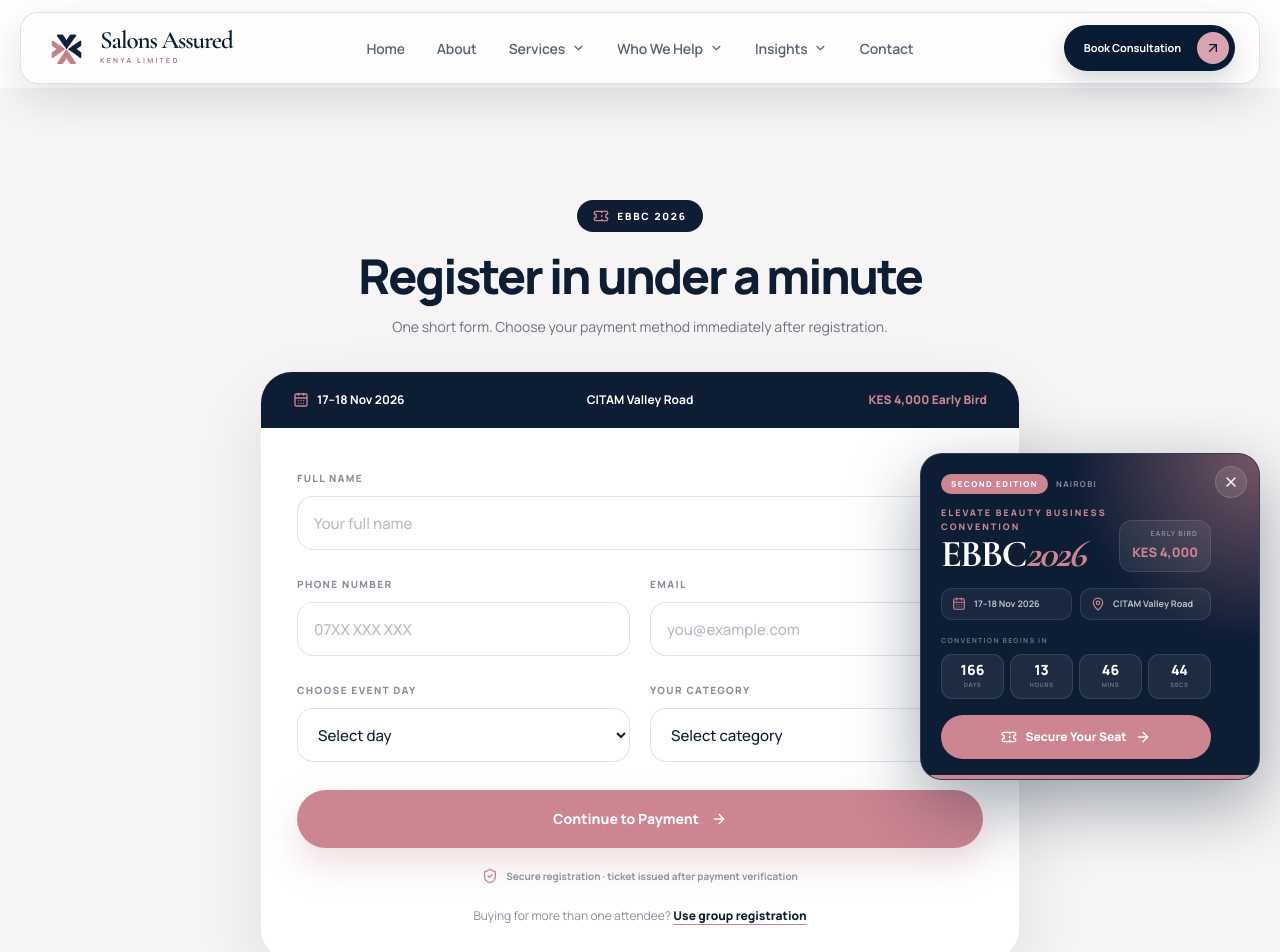
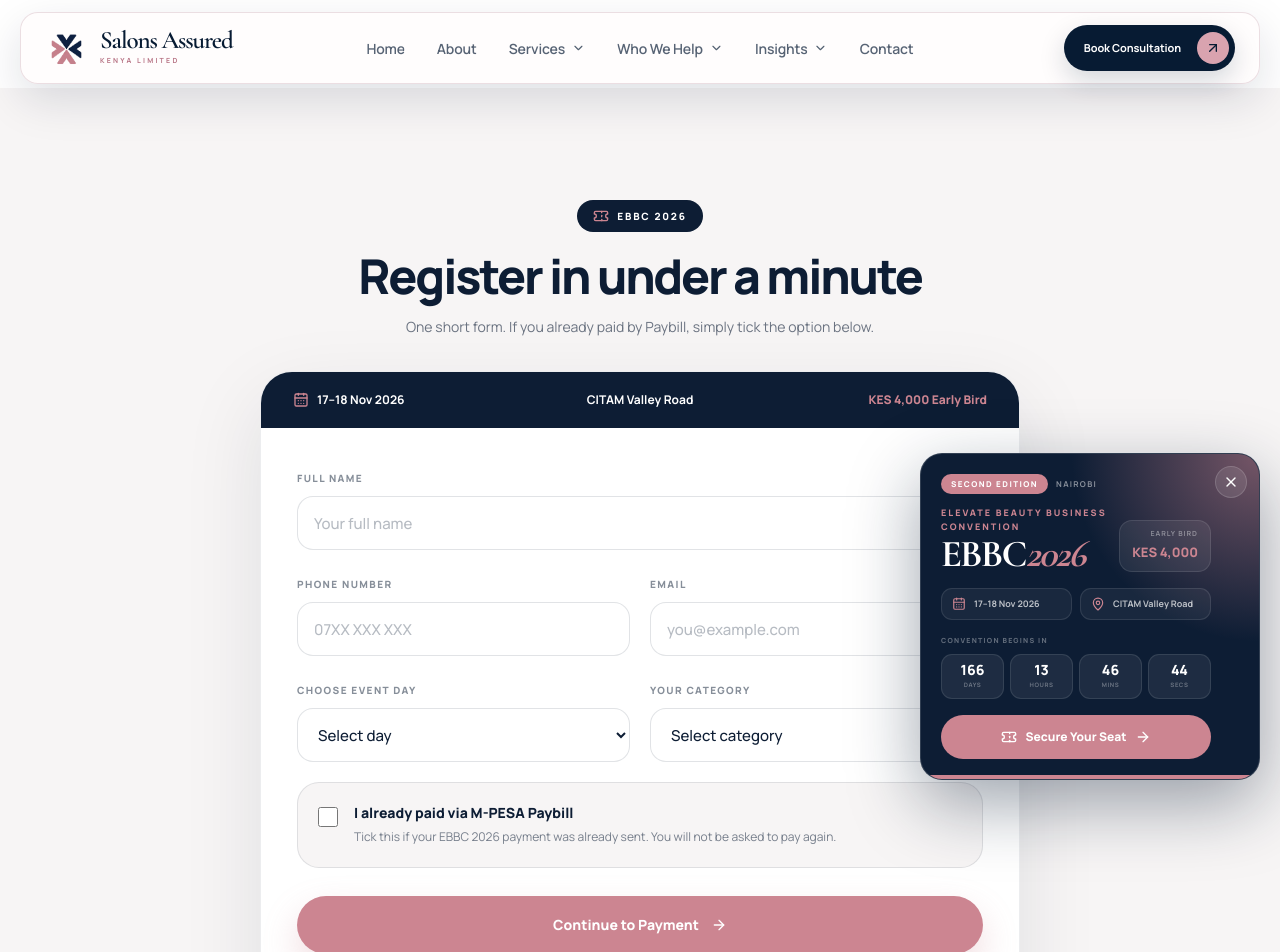
Before and after one commit to MarkMoses27/salons-assured-website, a Next.js app: page /register in a window 1280 px wide. Shown: the top 952 px of the page. Built offline with nearby package versions, Linux system fonts and the light colour scheme.

Commit message:
Support already-paid EBBC registrations

```diff
--- a/src/app/register/page.tsx
+++ b/src/app/register/page.tsx
@@ -64,6 +64,8 @@
     eventDate: "",
     category: "",
   });
+  const [alreadyPaid, setAlreadyPaid] = useState(false);
+  const [submittedAlreadyPaid, setSubmittedAlreadyPaid] = useState(false);
   const [isSubmitting, setIsSubmitting] = useState(false);
   const [isStartingPaystack, setIsStartingPaystack] = useState(false);
   const [error, setError] = useState("");
@@ -142,6 +144,7 @@
         throw new Error("Registration was saved, but the order number was not returned.");
       }
 
+      setSubmittedAlreadyPaid(alreadyPaid);
       setOrder({ orderNumber, totalAmountKes, currency });
       window.scrollTo({ top: 0, behavior: "smooth" });
     } catch (caughtError) {
@@ -201,6 +204,55 @@
       );
       setIsStartingPaystack(false);
     }
+  }
+
+  if (order && submittedAlreadyPaid) {
+    return (
+      <main className="min-h-screen bg-[#F7F5F5] px-5 pb-20 pt-28 text-[#0D1D34] sm:px-8">
+        <section className="mx-auto max-w-[680px]">
+          <div className="overflow-hidden rounded-[32px] border border-[#0D1D34]/8 bg-white shadow-[0_28px_80px_rgba(13,29,52,0.10)]">
+            <div className="bg-[#0D1D34] px-6 py-12 text-center text-white sm:px-10">
+              <div className="mx-auto grid h-16 w-16 place-items-center rounded-full bg-[#CC8591]">
+                <CheckCircle2 className="h-8 w-8" />
+              </div>
+              <p className="mt-5 text-[10px] font-extrabold uppercase tracking-[0.22em] text-[#CC8591]">
+                Registration complete
+              </p>
+              <h1 className="mt-3 text-3xl font-black tracking-[-0.03em] sm:text-4xl">
+                You do not need to pay again
+              </h1>
+              <p className="mx-auto mt-4 max-w-lg text-sm leading-6 text-white/65">
+                Your EBBC 2026 registration has been saved. Salons Assured Kenya will match and verify the Paybill payment you already made.
+              </p>
+            </div>
+
+            <div className="p-6 sm:p-9">
+              <div className="rounded-[22px] bg-[#F7F5F5] p-5 text-center">
+                <p className="text-[9px] font-extrabold uppercase tracking-[0.18em] text-[#0D1D34]/40">
+                  Registration reference
+                </p>
+                <p className="mt-2 text-base font-black">{order.orderNumber}</p>
+              </div>
+
+              <div className="mt-5 flex items-start gap-3 rounded-[22px] border border-[#CC8591]/25 bg-[#CC8591]/8 p-5 text-sm leading-6 text-[#0D1D34]/70">
+                <ShieldCheck className="mt-0.5 h-5 w-5 shrink-0 text-[#CC8591]" />
+                <p>
+                  Keep your M-PESA confirmation message. Once your existing payment is verified, your EBBC ticket will be activated and sent to the email used during registration.
+                </p>
+              </div>
+
+              <Link
+                href="/ebbc2026"
+                className="mt-6 inline-flex h-[56px] w-full items-center justify-center gap-3 rounded-full bg-[#0D1D34] px-7 text-sm font-extrabold text-white transition hover:bg-[#CC8591]"
+              >
+                Done
+                <ArrowRight className="h-4 w-4" />
+              </Link>
+            </div>
+          </div>
+        </section>
+      </main>
+    );
   }
 
   if (order) {
@@ -302,7 +354,7 @@
             Register in under a minute
           </h1>
           <p className="mx-auto mt-4 max-w-xl text-sm leading-6 text-[#0D1D34]/60">
-            One short form. Choose your payment method immediately after registration.
+            One short form. If you already paid by Paybill, simply tick the option below.
           </p>
         </div>
 
@@ -392,6 +444,29 @@
                   </select>
                 </label>
               </div>
+
+              <label
+                className={`flex cursor-pointer items-start gap-4 rounded-[22px] border p-5 transition ${
+                  alreadyPaid
+                    ? "border-[#CC8591]/55 bg-[#CC8591]/10"
+                    : "border-[#0D1D34]/10 bg-[#F7F5F5] hover:border-[#CC8591]/35"
+                }`}
+              >
+                <input
+                  type="checkbox"
+                  checked={alreadyPaid}
+                  onChange={(event) => setAlreadyPaid(event.target.checked)}
+                  className="mt-1 h-5 w-5 accent-[#CC8591]"
+                />
+                <span>
+                  <span className="block text-sm font-black text-[#0D1D34]">
+                    I already paid via M-PESA Paybill
+                  </span>
+                  <span className="mt-1 block text-xs leading-5 text-[#0D1D34]/55">
+                    Tick this if your EBBC 2026 payment was already sent. You will not be asked to pay again.
+                  </span>
+                </span>
+              </label>
             </div>
 
             <button
@@ -406,7 +481,7 @@
                 </>
               ) : (
                 <>
-                  Continue to Payment
+                  {alreadyPaid ? "Complete Registration" : "Continue to Payment"}
                   <ArrowRight className="h-4 w-4" />
                 </>
               )}
@@ -414,7 +489,9 @@
 
             <div className="mt-5 flex items-center justify-center gap-2 text-center text-[10px] font-bold text-[#0D1D34]/45">
               <ShieldCheck className="h-4 w-4 text-[#CC8591]" />
-              Secure registration · ticket issued after payment verification
+              {alreadyPaid
+                ? "Existing Paybill payment will be verified against your registration"
+                : "Secure registration · ticket issued after payment verification"}
             </div>
 
             <p className="mt-6 text-center text-xs text-[#0D1D34]/50">
```
